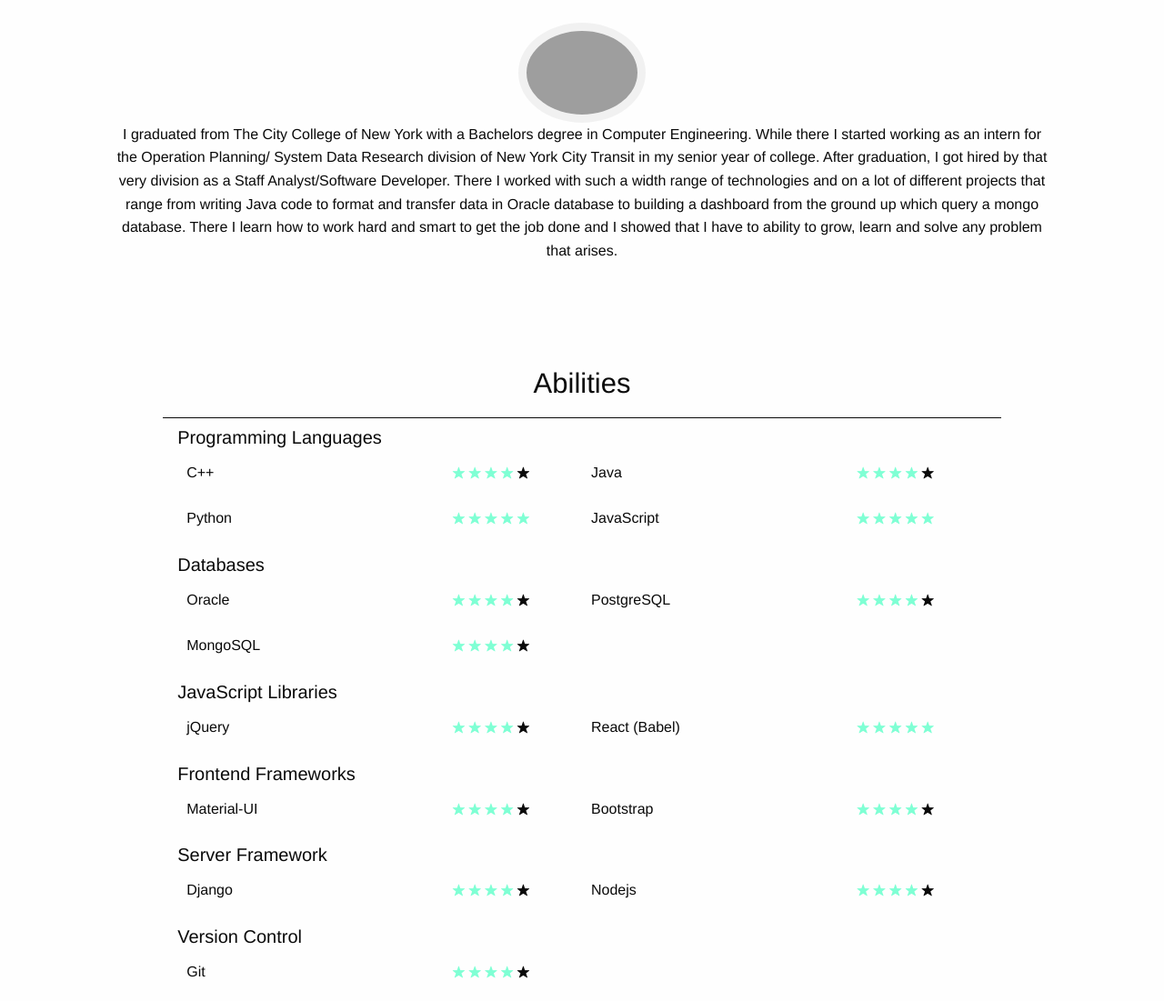
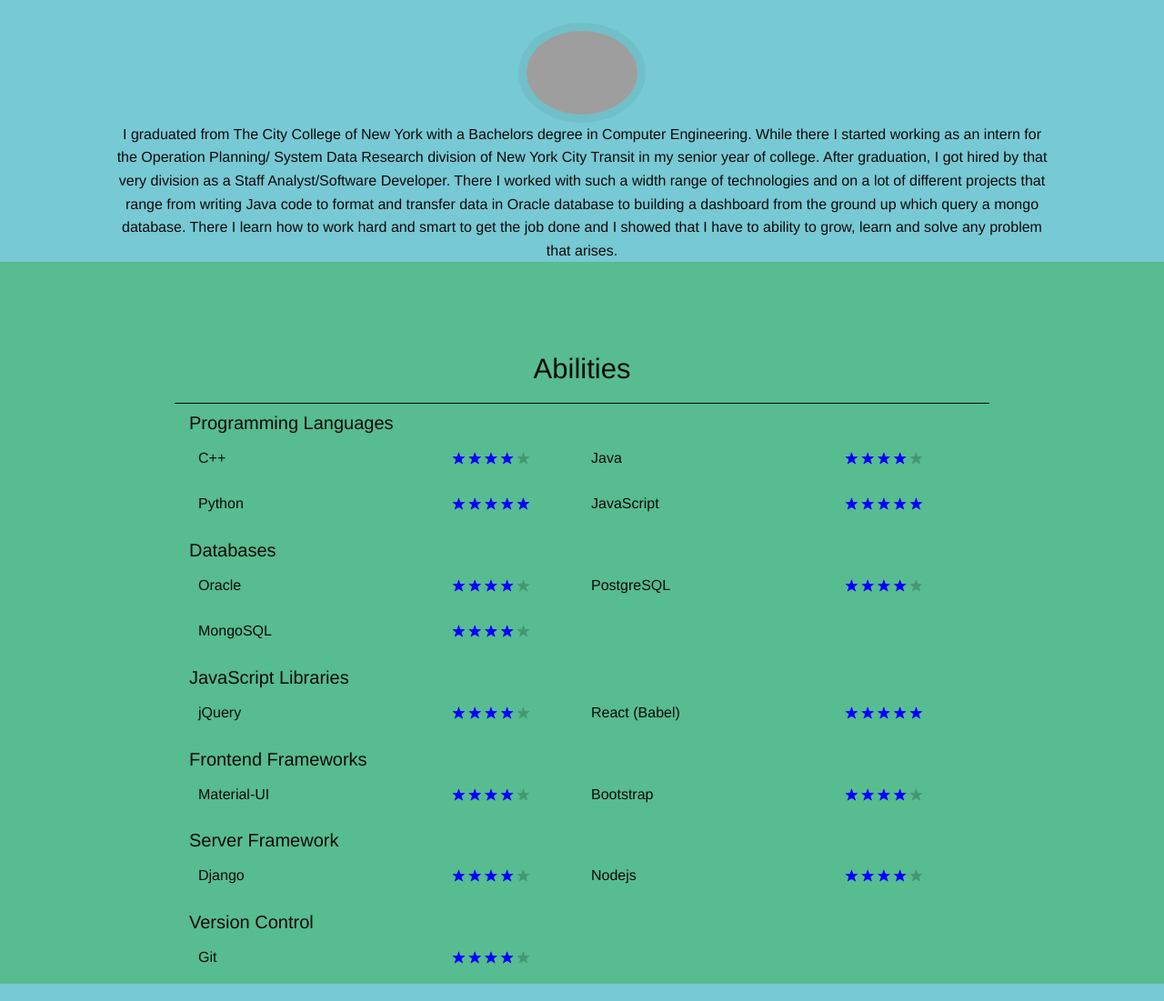
Before and after one commit to jalvere00/foundation_site, a website: page public/index.html in a window 1280 px wide. Shown: the part 660-1761 px from the top of the page at 91% size. Drawn offline with Linux system fonts and the light colour scheme; grey boxes are pictures that could not be loaded.

Commit message:
CSS style update

```diff
--- a/public/css/style.css
+++ b/public/css/style.css
@@ -16,6 +16,38 @@ body{
 	-webkit-background-size:cover;
 	-moz-background-size:cover;
 	-o-background-size:cover
+}
+
+
+#mainPage{
+	min-height: 300px
+}
+
+
+.main_articles{
+	/*padding-top: 5em;*/
+	/*width:90%;*/
+	padding: 5em 10% 0;
+}
+
+.main_articles:nth-child(even){
+	background-color:#57bc90;
+}
+
+.main_articles:nth-child(odd){
+	background-color:#77c9d4;
+}
+
+article>.title{
+	width: 100%;
+	flex-flow: column wrap;
+	padding: 0.5em 0em;
+	margin: 0px;
+	border-bottom: 1px solid;
+}
+
+.description{
+	margin: 0;
 }
 
 .profile_pic{
@@ -47,7 +79,7 @@ body{
 }
 
 
-
+/*////////////////////////////// Tool Bar ///////////////////////////////*/
 .tool_bar{
 	background-color: transparent;
 	color: white;
@@ -70,10 +102,6 @@ body{
 	background-color: transparent;
 }
 
-.main_articles{
-	padding-top: 5em;
-}
-
 /*////////////////////////////// GRID SYSTEM //////////////////////////////////*/
 .grid_x{
 	display: -ms-flexbox;
@@ -82,17 +110,8 @@ body{
 	flex-flow: column wrap;
 }
 
-article>.title{
-	width: 100%;
-	flex-flow: column wrap;
-	padding: 0.5em 0em;
-	margin: 0px;
-	border-bottom: 1px solid;
-}
-
 #skills{
-	width: 90%;
-	margin:auto;
+	padding: 5em 15% 0;
 }
 
 
@@ -147,24 +166,27 @@ article>.title{
 }
 /*///////////////////////////////// Star /////////////////////////////////*/
 
+.star_holder>i{
+	color:#00000033;
+}
 .star-5>i{
-	color:aquamarine;
+	color:blue;
 }
 
 .star-4>i:nth-child(-n+4){
-	color:aquamarine;
+	color:blue;
 }
 
 .star-3>i:nth-child(-n+3){
-	color:aquamarine;
+	color:blue;
 }
 
 .star-2>i:nth-child(-n+2){
-	color:aquamarine;
+	color:blue;
 }
 
 .star-1>i:nth-child(1){
-	color:aquamarine;
+	color:blue;
 }
 
 /*///////////////////////////////// Experience /////////////////////////////////*/
@@ -216,7 +238,7 @@ article>.title{
 	height: 250px;
 	margin: 0px auto;
 	display: flex;
-	background-color: #515051;
+	background-color: #015249;
 	flex-direction: column;
 	padding: 0px;}
 	@media print, screen and (min-width: 40em){
@@ -230,19 +252,6 @@ article>.title{
 		}
 	}
 
-#mainPage{
-	min-height: 300px}
-	@media print, screen and (min-width: 40em){
-		#mainPage{
-			padding: 0% 5%;
-		}
-	}
-	@media print, screen and (min-width:64em){
-		#mainPage{
-			padding: 0% 10%;
-		}
-	}
-
 .social_icon{
 	height: 30px;
 	width: auto;
--- a/public/index.html
+++ b/public/index.html
@@ -38,7 +38,7 @@
 				<img class="profile_pic" src="img/me_square.jpg"/>
 				<p class="description">I graduated from The City College of New York with a Bachelors degree in Computer Engineering. While there I started working as an intern for the Operation Planning/ System Data Research division of New York City Transit in my senior year of college. After graduation, I got hired by that very division as a Staff Analyst/Software Developer. There I worked with such a width range of technologies and on a lot of different projects that range from writing Java code to format and transfer data in Oracle database to building a dashboard from the ground up which query a mongo database. There I learn how to work hard and smart to get the job done and I showed that I have to ability to grow, learn and solve any problem that arises.</p>
 			</article>
-			<article id="skills" class="grid_x main_articles">
+			<article id="skills" class="main_articles">
 				<h3 class="title">Abilities</h3>
 				<section id="language_skills" class="skill_section">
 					<h5 class="skill_title">Programming Languages</h5>
```
